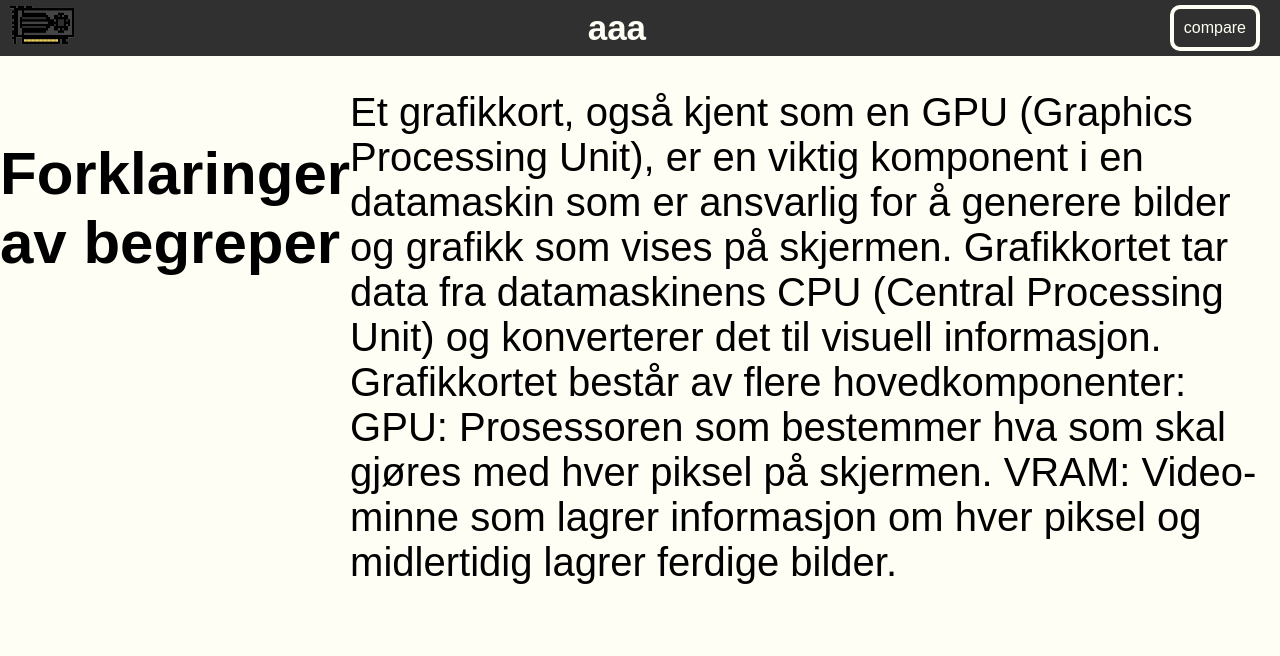
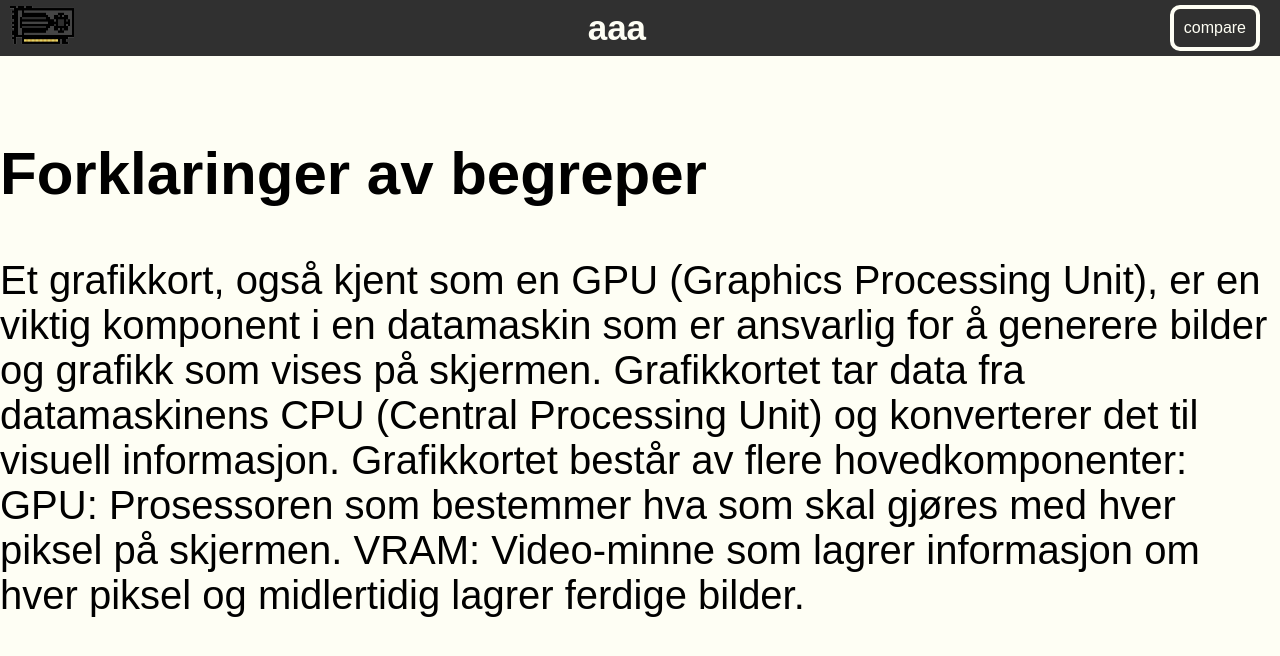
Before and after one commit to Honapon/terminoppgave_vg2, a PHP site: page /brukerstotte.html in a window 1280 px wide. Shown: the top 656 px of the page. Run offline with PHP 8.4, Linux system fonts and the light colour scheme.

Commit message:
Update style.css

```diff
--- a/style.css
+++ b/style.css
@@ -66,8 +66,8 @@ body{
 .content {
 
     display: flex;
-    flex-direction: row;
-    justify-content: space-between;
+    flex-direction: column;
+    justify-content: center;
     padding-top: 7%;
 
     font-family: "quicksand", sans-serif;
```
